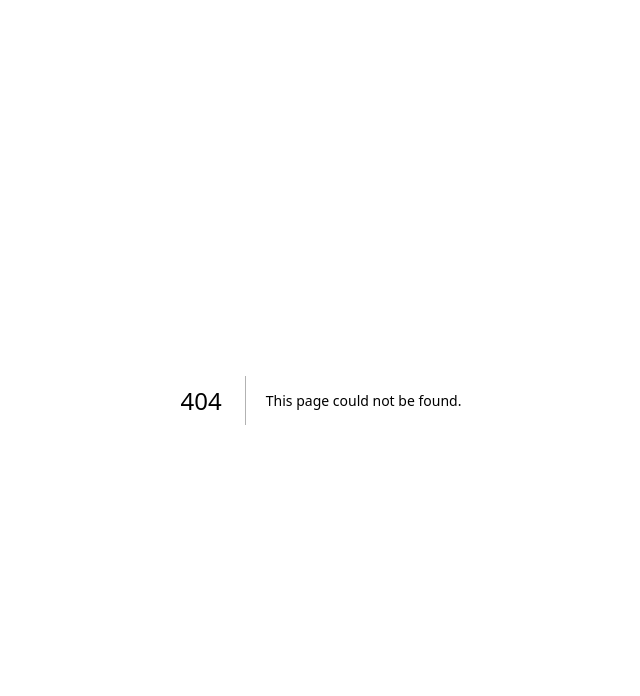
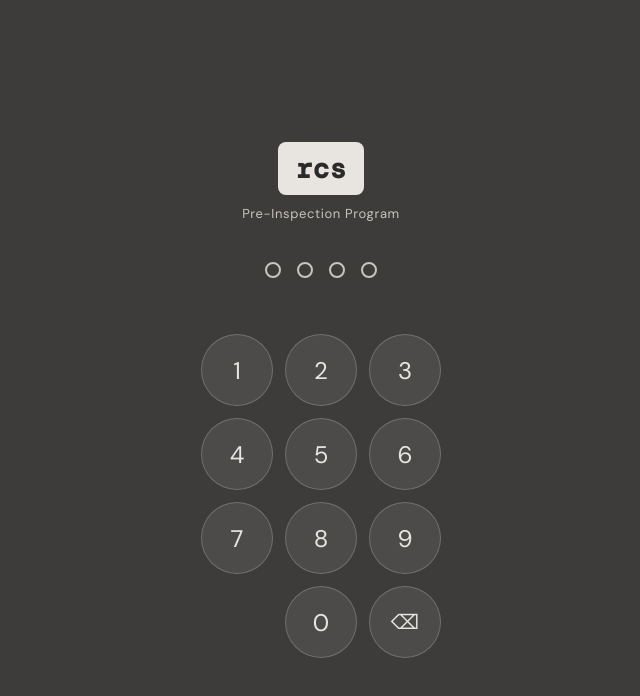
Before and after one commit to akiva52/RCS-pre-Inspection, a Next.js app: page /login in a window 1280 px wide. Before the commit this address had no page. Shown: the top 696 px of the page, without its empty margins (319-959 px from the left). Built offline with nearby package versions, Linux system fonts and the light colour scheme.

Commit message:
Add files via upload

```diff
--- /dev/null
+++ b/src/pages/login.js
@@ -0,0 +1,145 @@
+import { useState, useEffect } from 'react'
+import { useRouter } from 'next/router'
+import Head from 'next/head'
+
+const CORRECT_PIN = '5207'
+const SESSION_KEY = 'rcs_auth'
+const SESSION_DURATION = 8 * 60 * 60 * 1000 // 8 hours
+
+export default function Login() {
+  const router = useRouter()
+  const [pin, setPin] = useState('')
+  const [error, setError] = useState(false)
+  const [shake, setShake] = useState(false)
+
+  useEffect(() => {
+    // Check if already logged in
+    const session = localStorage.getItem(SESSION_KEY)
+    if (session) {
+      const { timestamp } = JSON.parse(session)
+      if (Date.now() - timestamp < SESSION_DURATION) {
+        router.replace('/')
+      }
+    }
+  }, [])
+
+  function handleDigit(digit) {
+    if (pin.length >= 4) return
+    const newPin = pin + digit
+    setPin(newPin)
+    setError(false)
+    if (newPin.length === 4) {
+      setTimeout(() => checkPin(newPin), 100)
+    }
+  }
+
+  function checkPin(p) {
+    if (p === CORRECT_PIN) {
+      localStorage.setItem(SESSION_KEY, JSON.stringify({ timestamp: Date.now() }))
+      router.replace('/')
+    } else {
+      setShake(true)
+      setError(true)
+      setPin('')
+      setTimeout(() => setShake(false), 500)
+    }
+  }
+
+  function handleDelete() {
+    setPin(pin.slice(0, -1))
+    setError(false)
+  }
+
+  const digits = [
+    ['1','2','3'],
+    ['4','5','6'],
+    ['7','8','9'],
+    ['','0','⌫']
+  ]
+
+  return (
+    <>
+      <Head><title>RCS Pre-Inspection</title></Head>
+      <div style={{
+        minHeight: '100vh', background: '#3d3c3a',
+        display: 'flex', flexDirection: 'column',
+        alignItems: 'center', justifyContent: 'center',
+        fontFamily: "'DM Sans', sans-serif", padding: '20px'
+      }}>
+        {/* Logo */}
+        <div style={{marginBottom: '40px', textAlign: 'center'}}>
+          <div style={{
+            background: '#e8e4df', color: '#2a2a2a',
+            fontSize: '28px', fontWeight: '700',
+            padding: '8px 18px', borderRadius: '8px',
+            fontFamily: "'DM Mono', monospace",
+            display: 'inline-block', marginBottom: '10px'
+          }}>rcs</div>
+          <div style={{color: '#c8c4be', fontSize: '13px', letterSpacing: '0.05em'}}>
+            Pre-Inspection Program
+          </div>
+        </div>
+
+        {/* PIN dots */}
+        <div style={{
+          display: 'flex', gap: '16px', marginBottom: '12px',
+          animation: shake ? 'shake 0.4s ease' : 'none'
+        }}>
+          {[0,1,2,3].map(i => (
+            <div key={i} style={{
+              width: '16px', height: '16px', borderRadius: '50%',
+              border: `2px solid ${error ? '#e74c3c' : '#c8c4be'}`,
+              background: pin.length > i ? (error ? '#e74c3c' : '#c8c4be') : 'transparent',
+              transition: 'all 0.15s ease'
+            }} />
+          ))}
+        </div>
+
+        {/* Error message */}
+        <div style={{
+          height: '20px', marginBottom: '24px',
+          color: '#e74c3c', fontSize: '13px',
+          opacity: error ? 1 : 0, transition: 'opacity 0.2s'
+        }}>
+          Incorrect PIN. Try again.
+        </div>
+
+        {/* Keypad */}
+        <div style={{display: 'flex', flexDirection: 'column', gap: '12px'}}>
+          {digits.map((row, ri) => (
+            <div key={ri} style={{display: 'flex', gap: '12px'}}>
+              {row.map((d, di) => (
+                <button key={di} onClick={() => {
+                  if (d === '⌫') handleDelete()
+                  else if (d !== '') handleDigit(d)
+                }} style={{
+                  width: '72px', height: '72px', borderRadius: '50%',
+                  border: d === '' ? 'none' : '1px solid rgba(200,196,190,0.3)',
+                  background: d === '' ? 'transparent' : 'rgba(255,255,255,0.08)',
+                  color: '#e8e4df', fontSize: d === '⌫' ? '20px' : '24px',
+                  fontWeight: '400', fontFamily: "'DM Sans', sans-serif",
+                  cursor: d === '' ? 'default' : 'pointer',
+                  display: 'flex', alignItems: 'center', justifyContent: 'center',
+                  transition: 'background 0.1s',
+                  WebkitTapHighlightColor: 'transparent'
+                }}>
+                  {d}
+                </button>
+              ))}
+            </div>
+          ))}
+        </div>
+
+        <style>{`
+          @keyframes shake {
+            0%, 100% { transform: translateX(0); }
+            20% { transform: translateX(-8px); }
+            40% { transform: translateX(8px); }
+            60% { transform: translateX(-8px); }
+            80% { transform: translateX(4px); }
+          }
+        `}</style>
+      </div>
+    </>
+  )
+}
```
